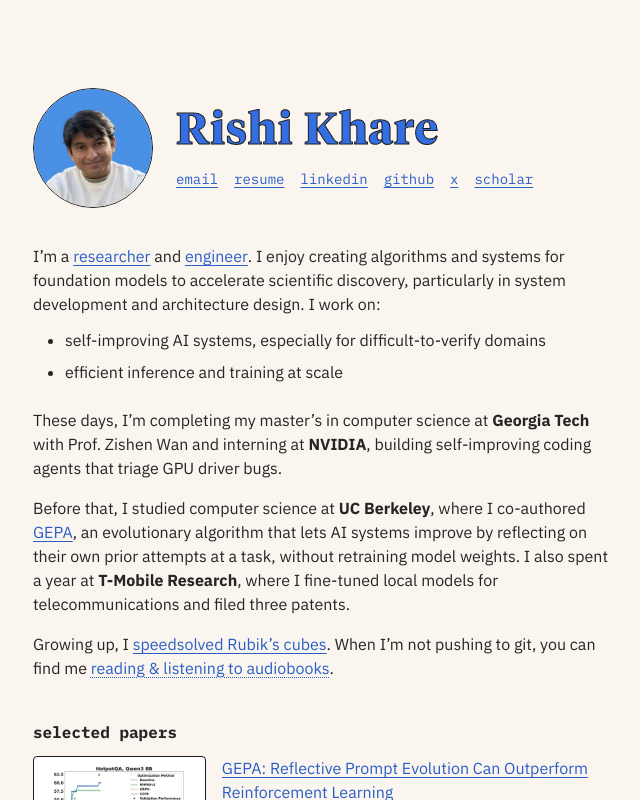
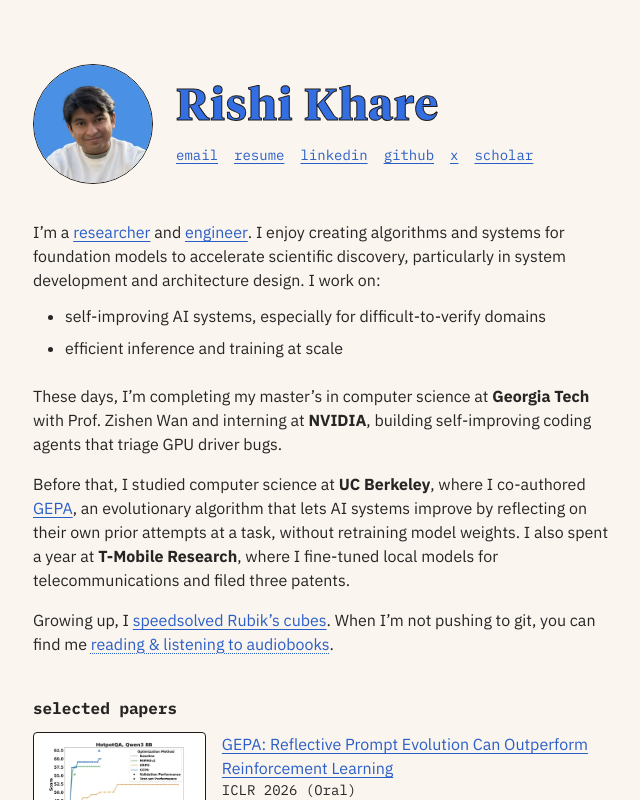
Before and after one commit to rishiskhare/rishiskhare.github.io, a Next.js app: page / in a window 1280 px wide. Shown: the top 800 px of the page, without its empty margins (319-959 px from the left). Built offline with nearby package versions, Linux system fonts and the light colour scheme.

Commit message:
style: reduce desktop page spacing to 4rem

```diff
--- a/app/globals.css
+++ b/app/globals.css
@@ -92,8 +92,8 @@ body {
 
 /* Header */
 .shell {
-  /* Space above and below grows with the window: ~43px on phones, 96px on laptops. */
-  padding: clamp(2.5rem, 1.5rem + 5vw, 6rem) 2rem;
+  /* Space above and below grows with the window: ~43px on phones, 64px on laptops. */
+  padding: clamp(2.5rem, 1.5rem + 5vw, 4rem) 2rem;
 }
 
 .page {
```
